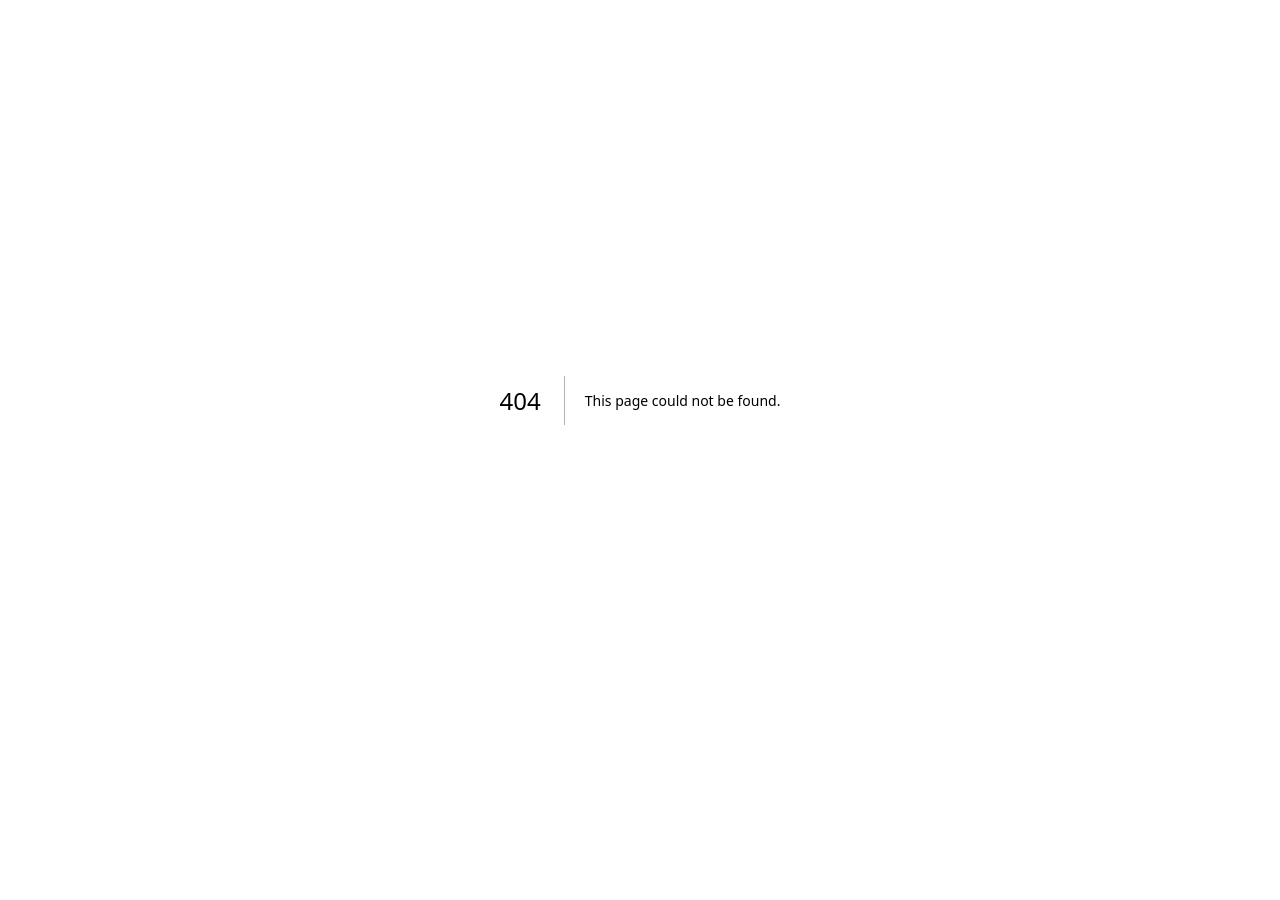
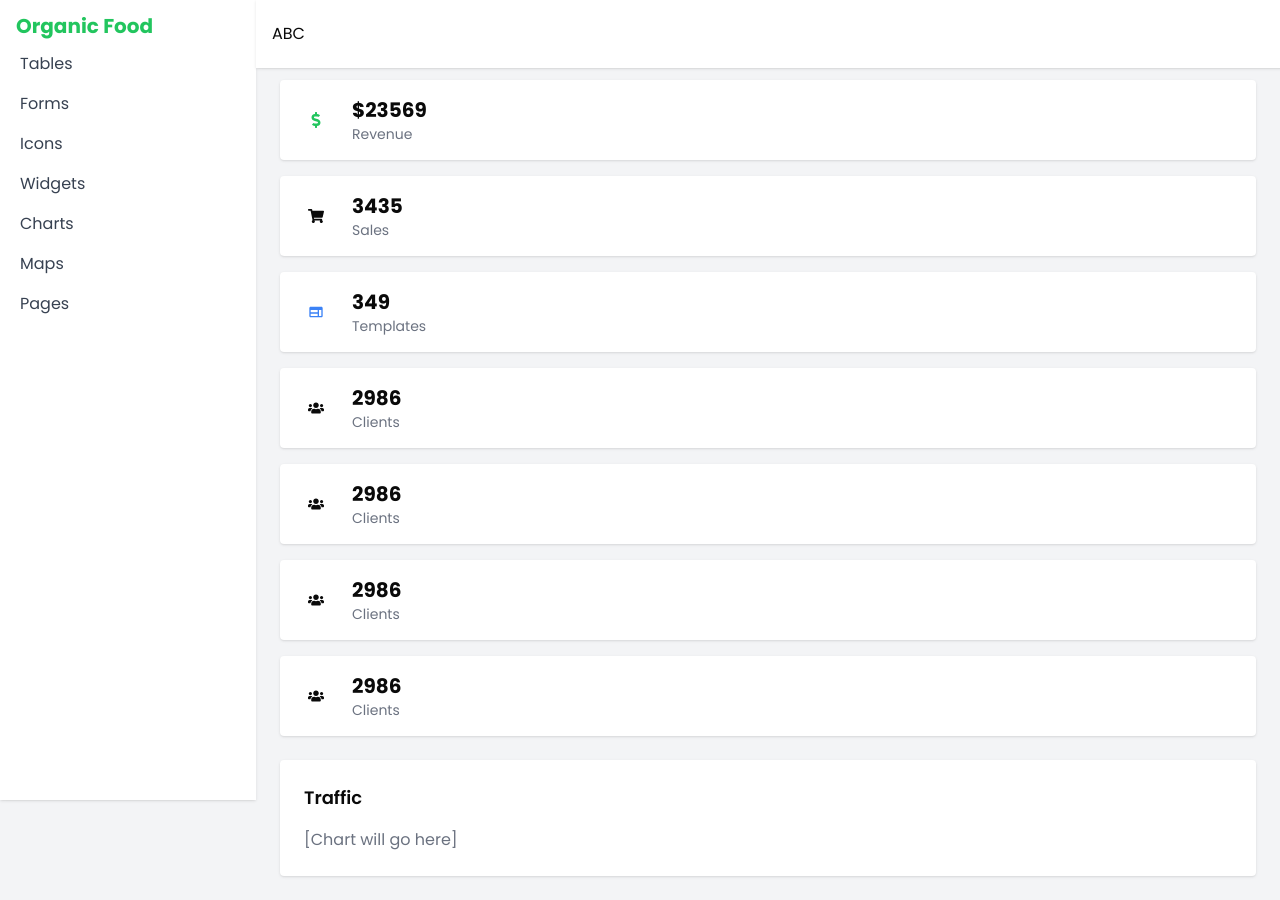
Before and after one commit to TaslimuddinMSU/e-commerce, a Next.js app: page /dashboard in a window 1280 px wide. Before the commit this address had no page. Before the commit the page ends 800 px from the top, so only its background shows below. Built offline with nearby package versions, Linux system fonts and the light colour scheme.

Commit message:
added the admin template

```diff
--- /dev/null
+++ b/src/adminComponent/DashboardCard.jsx
@@ -0,0 +1,16 @@
+import React from 'react';
+const DashboardCard = ({ icon, label, value, color }) => {
+    return (
+      <div className="bg-white p-4 rounded shadow w-full md:w-1/4 flex items-center space-x-4">
+        <div className={`p-3 rounded-full bg-${color}-100 text-${color}-500`}>
+          {icon}
+        </div>
+        <div>
+          <h4 className="text-xl font-bold">{value}</h4>
+          <p className="text-sm text-gray-500">{label}</p>
+        </div>
+      </div>
+    );
+  };
+
+  export default DashboardCard;
--- /dev/null
+++ b/src/adminComponent/Navbar.jsx
@@ -0,0 +1,20 @@
+import React from 'react';
+const Navbar = () => {
+    return (
+        <div className="fixed w-full top-0 left-64 right-0 h-16 bg-white shadow z-10 p-4">
+            <div className="w-full flex items-center justify-between">
+                <div>ABC</div>
+                <div className="flex items-center justify-end">
+                    <div className="flex justify-end items-center gap-3">
+                        <p className="text-lg text-black font-bold">Taslim</p>
+                        <div className="w-9 h-9 flex justify-center items-center rounded-lg bg-black overflow-hidden">
+                            <img src="/user.jpg" className="w-8 h-8 rounded-full object-cover" alt="User" />
+                        </div>
+                    </div>
+                </div>
+            </div>
+        </div>
+    );
+};
+
+export default Navbar;
--- /dev/null
+++ b/src/adminComponent/sidebar.jsx
@@ -0,0 +1,20 @@
+import React from 'react';
+const Sidebar = () => {
+    return (
+        <div className="fixed top-0 left-0 w-64 h-screen bg-white shadow overflow-y-auto">
+            <div className="text-xl font-bold text-green-500 mb-10 px-4 py-3">Organic Food</div>
+            <ul className="space-y-4 px-5 mt-10 text-gray-700">
+                <li className="hover:text-black transition-colors cursor-pointer">Tables</li>
+                <li className="hover:text-black transition-colors cursor-pointer">Forms</li>
+                <li className="hover:text-black transition-colors cursor-pointer">Icons</li>
+                <li className="hover:text-black transition-colors cursor-pointer">Widgets</li>
+                <li className="hover:text-black transition-colors cursor-pointer">Charts</li>
+                <li className="hover:text-black transition-colors cursor-pointer">Maps</li>
+                <li className="hover:text-black transition-colors cursor-pointer">Pages</li>
+            </ul>
+
+        </div>
+    );
+};
+
+export default Sidebar;
--- /dev/null
+++ b/src/app/dashboard/page.jsx
@@ -0,0 +1,37 @@
+import Navbar from '@/adminComponent/Navbar'
+import Sidebar from '@/adminComponent/Sidebar'
+import DashboardCard from '@/adminComponent/DashboardCard'
+
+import { FaDollarSign, FaShoppingCart, FaUsers } from 'react-icons/fa'
+import { MdOutlineWeb } from 'react-icons/md'
+
+const Home = () => {
+  return (
+    <div className="bg-gray-100 min-h-screen pl-64">
+      <Navbar />
+      <Sidebar />
+
+      <main className="p-6 space-y-6 pt-20">
+        {/* Top Cards */}
+        <div className="flex flex-wrap gap-4">
+          <DashboardCard icon={<FaDollarSign />} label="Revenue" value="$23569" color="green" />
+          <DashboardCard icon={<FaShoppingCart />} label="Sales" value="3435" color="purple" />
+          <DashboardCard icon={<MdOutlineWeb />} label="Templates" value="349" color="blue" />
+          <DashboardCard icon={<FaUsers />} label="Clients" value="2986" color="orange" />
+          <DashboardCard icon={<FaUsers />} label="Clients" value="2986" color="orange" />
+          <DashboardCard icon={<FaUsers />} label="Clients" value="2986" color="orange" />
+          <DashboardCard icon={<FaUsers />} label="Clients" value="2986" color="orange" />
+        </div>
+
+        {/* Placeholder for TrafficChart */}
+        <div className="bg-white p-6 rounded shadow">
+          <h2 className="text-lg font-semibold mb-4">Traffic</h2>
+          {/* Insert your chart component here */}
+          <p className="text-gray-500">[Chart will go here]</p>
+        </div>
+      </main>
+    </div>
+  );
+}
+
+export default Home
```
